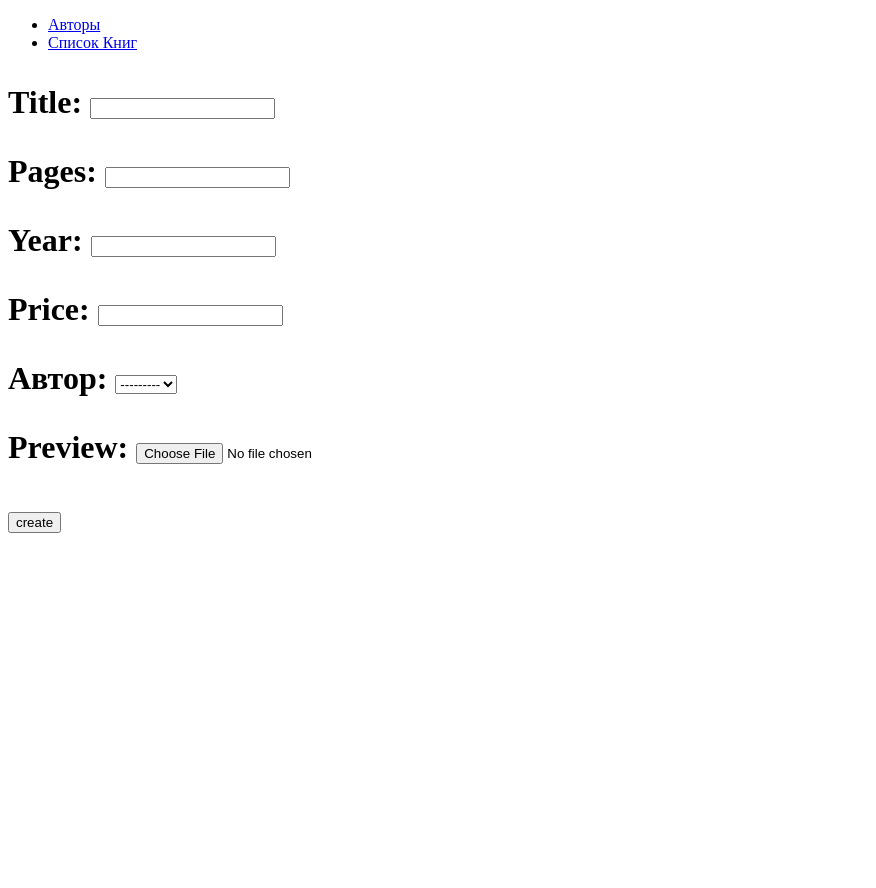
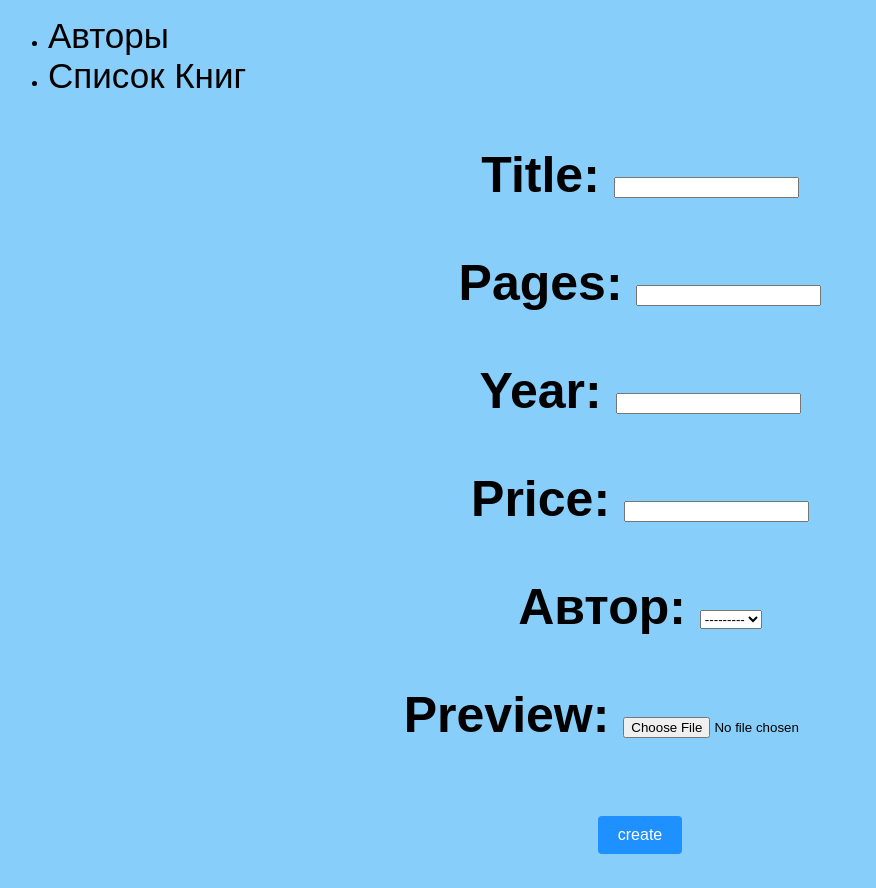
Before and after one commit to ShadDanchik/Yankovskiy, a Django app: page /bookcreate/ in a window 1280 px wide. Shown: the whole page, without its empty margins (0-876 px from the left). Before the commit the page ends 533 px from the top, so only its background shows below. Run offline with Django 5.2, Linux system fonts and the light colour scheme; data that the repository does not hold is empty.

Commit message:
настройка статики

```diff
--- /dev/null
+++ b/one/static/one/css/authorpage.css
@@ -0,0 +1,3 @@
+body {
+    background-color: cadetblue;
+}
--- a/one/templates/one/author_list.html
+++ b/one/templates/one/author_list.html
@@ -1,9 +1,14 @@
 {%extends 'one/base.html'%}
+{%load static%}
+
+{%block style%}<link rel="stylesheet" href="{%static 'one/css/authorpage.css'%}">{%endblock%}
+
 {%block content%}
 
 {% for author in authors %}
 <div>
     {{author.name}} {{author.surname}}
 </div>
+<a href="{%url 'authorpage' id=author.id%}"><button>Подробнее</button></a>
 {% endfor %}
 {%endblock content%}
--- a/one/templates/one/author_page.html
+++ b/one/templates/one/author_page.html
@@ -1,10 +1,12 @@
 {%extends 'one/base.html'%}
 {%block content%}
 
+<img src="{{author.portrait.url}}" alt="">
 {{author.name}} {{author.surname}}
 {% for book in books %}
 <div>
     {{book.title}} {{book.price}}
 </div>
 {% endfor %}
+
 {%endblock content%}
--- a/one/templates/one/base.html
+++ b/one/templates/one/base.html
@@ -6,7 +6,8 @@
     <meta charset="UTF-8">
     <meta name="viewport" content="width=device-width, initial-scale=1.0">
     <title>{%block title%}библиотека{%endblock%}</title>
-    <link type="stylesheet" href="{%static 'one/css/style.css'%}">
+    <link rel="stylesheet" href="{%static 'one/css/style.css'%}">
+    {%block style%}{%endblock%}
 </head>
 <body>
     {%include 'one/includes/header.html'%}
```
Also changed, not shown: one/static/one/css/style.css (renamed from static/one/css/style.css).
